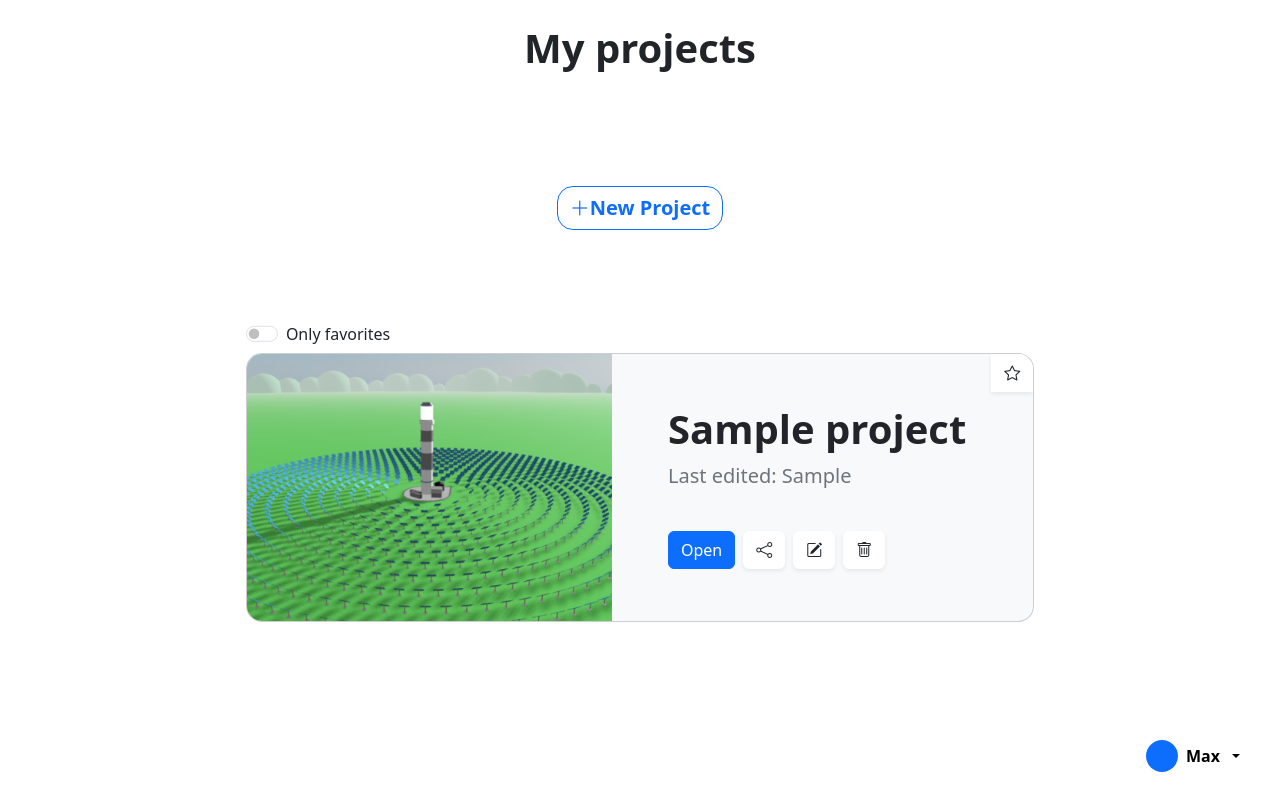
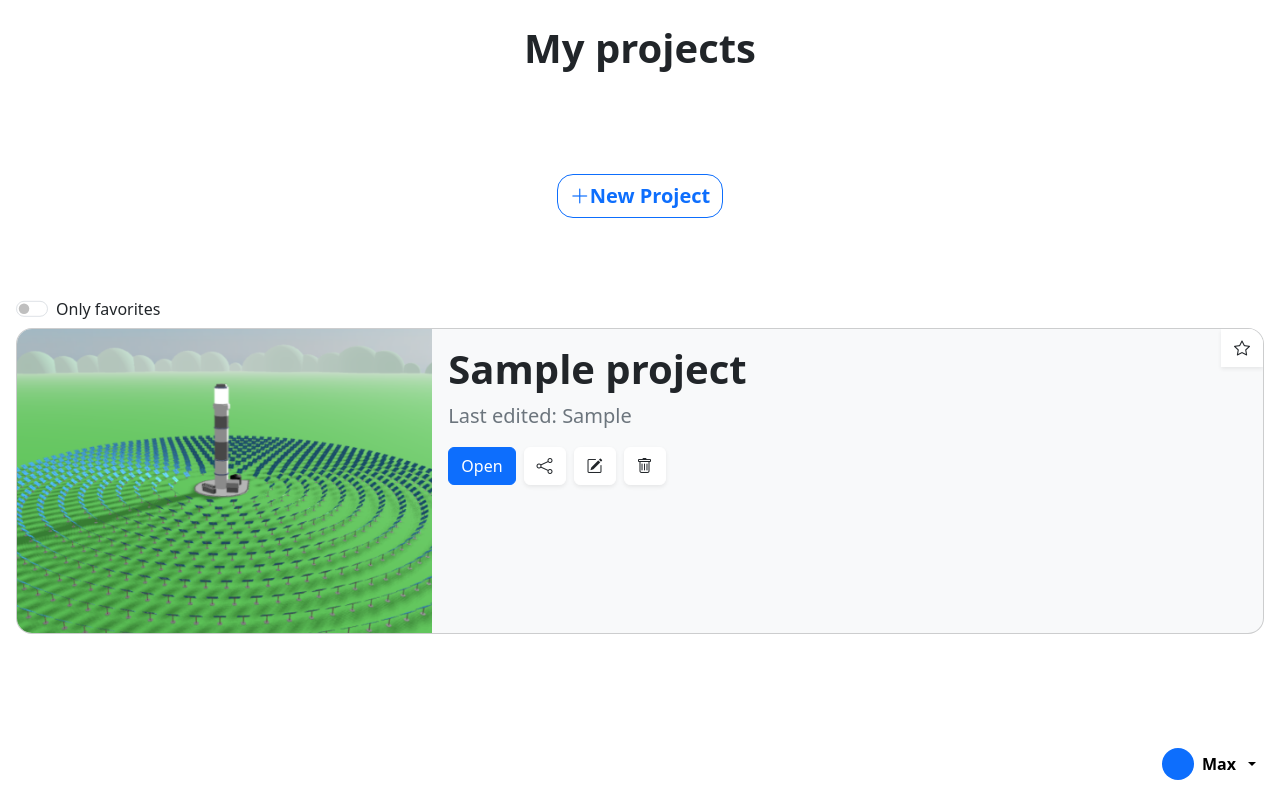
Before and after one commit to plhrtr/CANVAS-Fork, a Django app: template canvas/management/templates/management/projects.html in a window 1280 px wide. Run offline with Django 3.2, Linux system fonts and the light colour scheme; the template is opened without the code that fills it: most values are stand-ins (such as "Sample title", 1, 10 or a date in 2020); some libraries are stand-ins or nearby versions.

Commit message:
small changes

```diff
--- a/canvas/canvas/settings.py
+++ b/canvas/canvas/settings.py
@@ -25,7 +25,7 @@
 # SECURITY WARNING: don't run with debug turned on in production!
 DEBUG = True
 
-ALLOWED_HOSTS = []
+ALLOWED_HOSTS = ["100.122.214.38"]
 
 
 # Application definition
--- a/canvas/management/templates/management/projects.html
+++ b/canvas/management/templates/management/projects.html
@@ -38,8 +38,8 @@
             </button>
             <div class="w-100 d-flex justify-content-center gap-4"></div>
         </div>
-        <div class="d-flex flex-column gap-2 overflow-auto px- mt-3">
-            <div class="form-check form-switch position-absolute"
+        <div class="d-flex flex-column gap-2 overflow-auto px-2 mt-3">
+            <div class="form-check form-switch position-absolute ms-2"
                  style="transform: translateY(-130%)">
                 <input class="form-check-input"
                        type="checkbox"
@@ -48,14 +48,14 @@
                 <label class="form-check-label" for="flexSwitchCheckDefault">Only favorites</label>
             </div>
             {% for project in projects %}
-                <div>
-                    <div class="card rounded-4 overflow-hidden bg-body-tertiary">
-                        <div class="row">
-                            <div class="col">
-                                <img src="{% static "img/test.png" %}" class="img-fluid" alt="..." width="400px">
+                <div class="px-2">
+                    <div class="card mb-3 rounded-4 bg-body-tertiary overflow-hidden">
+                        <div class="row g-0">
+                            <div class="col-md-4">
+                                <img src="{% static "img/test.png" %}" class="img-fluid" alt="...">
                             </div>
-                            <div class="col m-3">
-                                <div class="card-body d-flex flex-column h-100 gap-4 justify-content-center">
+                            <div class="col-md-8">
+                                <div class="card-body">
                                     <div class="d-flex gap-1">
                                         <div class="d-flex flex-column">
                                             <h1 class="fw-bolder">{{ project.name }}</h1>
@@ -94,9 +94,9 @@
                 </div>
             {% endfor %}
         </div>
-        <div class="d-flex w-100 justify-content-end p-4">
+        <div class="d-flex w-100 justify-content-end p-2 ">
             <div class="d-flex justify-content-between mx-3 py-1">
-                <a class="dropdown-toggle d-flex align-items-center link-body-emphasis text-decoration-none"
+                <a class="dropdown-toggle d-flex align-items-center link-body-emphasis text-decoration-none py-2"
                    data-bs-toggle="dropdown"
                    aria-expanded="false">
                     <div class="rounded-circle bg-primary me-2"
```
